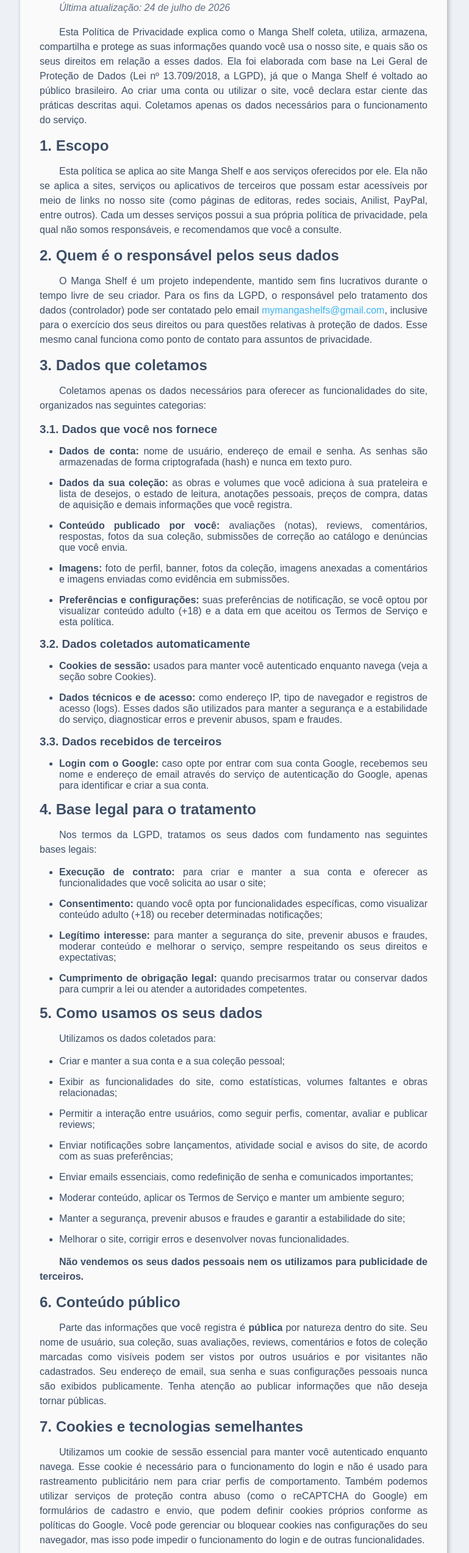
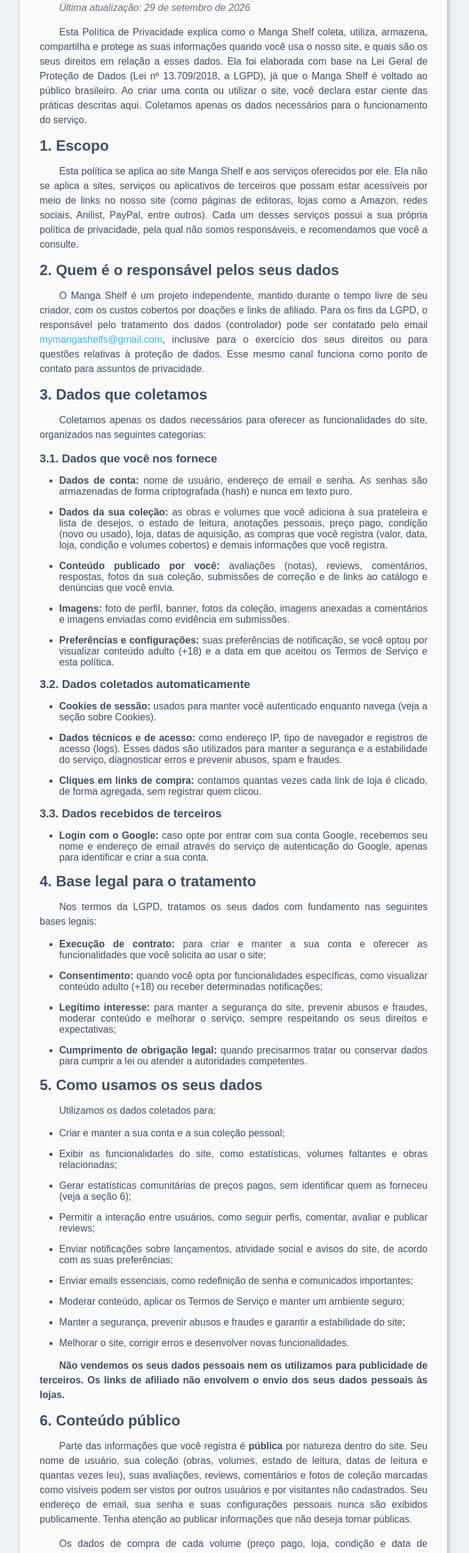
Before and after one commit to Igor-CA/Manga-shelf, a React (Vite) app in the folder client/: page /privacy in a window 1280 px wide. Shown: the part 234-2780 px from the top of the page at 61% size, without its empty margins (249-1018 px from the left). Built offline with nearby package versions, Linux system fonts and the light colour scheme; no server answers.

Commit message:
privacy page updates

```diff
--- a/client/src/pages/Privacy/PrivacyPage.jsx
+++ b/client/src/pages/Privacy/PrivacyPage.jsx
@@ -13,7 +13,7 @@
 				<section className="privacy">
 					<h1>Política de Privacidade</h1>
 					<p className="privacy__updated">
-						Última atualização: 24 de julho de 2026
+						Última atualização: 29 de setembro de 2026
 					</p>
 					<p>
 						Esta Política de Privacidade explica como o Manga Shelf coleta,
@@ -31,16 +31,17 @@
 						Esta política se aplica ao site Manga Shelf e aos serviços oferecidos
 						por ele. Ela não se aplica a sites, serviços ou aplicativos de
 						terceiros que possam estar acessíveis por meio de links no nosso site
-						(como páginas de editoras, redes sociais, Anilist, PayPal, entre
-						outros). Cada um desses serviços possui a sua própria política de
+						(como páginas de editoras, lojas como a Amazon, redes sociais,
+						Anilist, PayPal, entre outros). Cada um desses serviços possui a sua própria política de
 						privacidade, pela qual não somos responsáveis, e recomendamos que
 						você a consulte.
 					</p>
 
 					<h2>2. Quem é o responsável pelos seus dados</h2>
 					<p>
-						O Manga Shelf é um projeto independente, mantido sem fins lucrativos
-						durante o tempo livre de seu criador. Para os fins da LGPD, o
+						O Manga Shelf é um projeto independente, mantido durante o tempo livre
+						de seu criador, com os custos cobertos por doações e links de
+						afiliado. Para os fins da LGPD, o
 						responsável pelo tratamento dos dados (controlador) pode ser
 						contatado pelo email{" "}
 						<a href={"mailto:mymangashelfs@gmail.com"}>
@@ -67,13 +68,14 @@
 						<li>
 							<strong>Dados da sua coleção:</strong> as obras e volumes que você
 							adiciona à sua prateleira e lista de desejos, o estado de leitura,
-							anotações pessoais, preços de compra, datas de aquisição e demais
-							informações que você registra.
+							anotações pessoais, preço pago, condição (novo ou usado), loja, datas
+							de aquisição, as compras que você registra (valor, data, loja,
+							condição e volumes cobertos) e demais informações que você registra.
 						</li>
 						<li>
 							<strong>Conteúdo publicado por você:</strong> avaliações (notas),
 							reviews, comentários, respostas, fotos da sua coleção, submissões de
-							correção ao catálogo e denúncias que você envia.
+							correção e de links ao catálogo e denúncias que você envia.
 						</li>
 						<li>
 							<strong>Imagens:</strong> foto de perfil, banner, fotos da coleção,
@@ -97,6 +99,11 @@
 							de navegador e registros de acesso (logs). Esses dados são
 							utilizados para manter a segurança e a estabilidade do serviço,
 							diagnosticar erros e prevenir abusos, spam e fraudes.
+						</li>
+						<li>
+							<strong>Cliques em links de compra:</strong> contamos quantas vezes
+							cada link de loja é clicado, de forma agregada, sem registrar quem
+							clicou.
 						</li>
 					</ul>
 					<h3>3.3. Dados recebidos de terceiros</h3>
@@ -146,6 +153,10 @@
 							faltantes e obras relacionadas;
 						</li>
 						<li>
+							Gerar estatísticas comunitárias de preços pagos, sem identificar
+							quem as forneceu (veja a seção 6);
+						</li>
+						<li>
 							Permitir a interação entre usuários, como seguir perfis, comentar,
 							avaliar e publicar reviews;
 						</li>
@@ -173,19 +184,36 @@
 					<p>
 						<strong>
 							Não vendemos os seus dados pessoais nem os utilizamos para
-							publicidade de terceiros.
+							publicidade de terceiros. Os links de afiliado não envolvem o envio
+							dos seus dados pessoais às lojas.
 						</strong>
 					</p>
 
 					<h2>6. Conteúdo público</h2>
 					<p>
 						Parte das informações que você registra é <strong>pública</strong> por
-						natureza dentro do site. Seu nome de usuário, sua coleção, suas
-						avaliações, reviews, comentários e fotos de coleção marcadas como
+						natureza dentro do site. Seu nome de usuário, sua coleção (obras,
+						volumes, estado de leitura, datas de leitura e quantas vezes leu),
+						suas avaliações, reviews, comentários e fotos de coleção marcadas como
 						visíveis podem ser vistos por outros usuários e por visitantes não
 						cadastrados. Seu endereço de email, sua senha e suas configurações
 						pessoais nunca são exibidos publicamente. Tenha atenção ao publicar
 						informações que não deseja tornar públicas.
+					</p>
+					<p>
+						Os dados de compra de cada volume (preço pago, loja, condição e data
+						de aquisição) e as suas anotações pessoais são visíveis apenas para
+						você.
+					</p>
+					<p>
+						As compras e os preços que você registra também são usados, sem
+						identificação, em informações comunitárias da obra: a mediana do preço
+						pago por volume, exibida apenas quando pelo menos três pessoas
+						contribuíram, e a lista de compras da obra, que mostra o valor, os
+						volumes, a condição, a loja e apenas o mês e o ano da compra, sem o
+						seu nome de usuário nem a data exata. Como essa lista inclui a loja, o
+						mês e os volumes, é possível que alguém que conheça os seus hábitos de
+						compra reconheça uma compra sua.
 					</p>
 
 					<h2>7. Cookies e tecnologias semelhantes</h2>
@@ -199,6 +227,16 @@
 						Google. Você pode gerenciar ou bloquear cookies nas configurações do
 						seu navegador, mas isso pode impedir o funcionamento do login e de
 						outras funcionalidades.
+					</p>
+					<p>
+						Algumas páginas exibem links para lojas, como a Amazon, e alguns deles
+						são links de afiliado: como participantes do Programa de Associados da
+						Amazon, somos remunerados pelas compras qualificadas feitas por esses
+						links, sem custo adicional para você. Ao clicar em um deles, você
+						passa a navegar no site da loja, e terceiros, incluindo a Amazon,
+						podem colocar e ler cookies no seu navegador (por exemplo, para
+						identificar que a visita veio do Manga Shelf), conforme as suas
+						próprias políticas. Não enviamos os seus dados pessoais às lojas.
 					</p>
 
 					<h2>8. Compartilhamento e divulgação</h2>
@@ -281,13 +319,18 @@
 							Obter informações sobre com quem os seus dados são compartilhados;
 						</li>
 						<li>
-							Revogar o consentimento, quando o tratamento se basear nele.
+							Revogar o consentimento, quando o tratamento se basear nele;
 						</li>
+						<li>Solicitar a portabilidade dos seus dados.</li>
 					</ul>
 					<p>
 						Grande parte desses dados pode ser gerenciada diretamente nas
-						configurações da sua conta. Para exercer qualquer um desses direitos
-						ou tirar dúvidas, entre em contato pelo email{" "}
+						configurações da sua conta. Você pode exportar a sua coleção
+						(volumes e obras) a qualquer momento em{" "}
+						<Link to={"/settings#data"}>Configurações → Seus dados</Link>. Esse
+						arquivo cobre apenas a sua coleção; para os demais dados, ou para
+						exercer qualquer um dos outros direitos acima, entre em contato pelo
+						email{" "}
 						<a href={"mailto:mymangashelfs@gmail.com"}>
 							mymangashelfs@gmail.com
 						</a>
```
